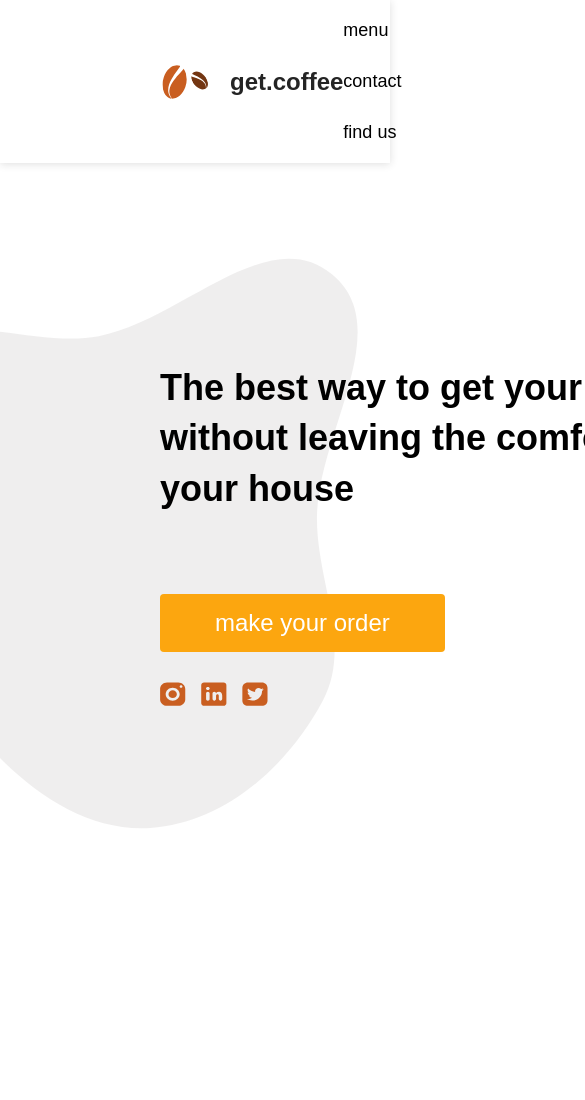
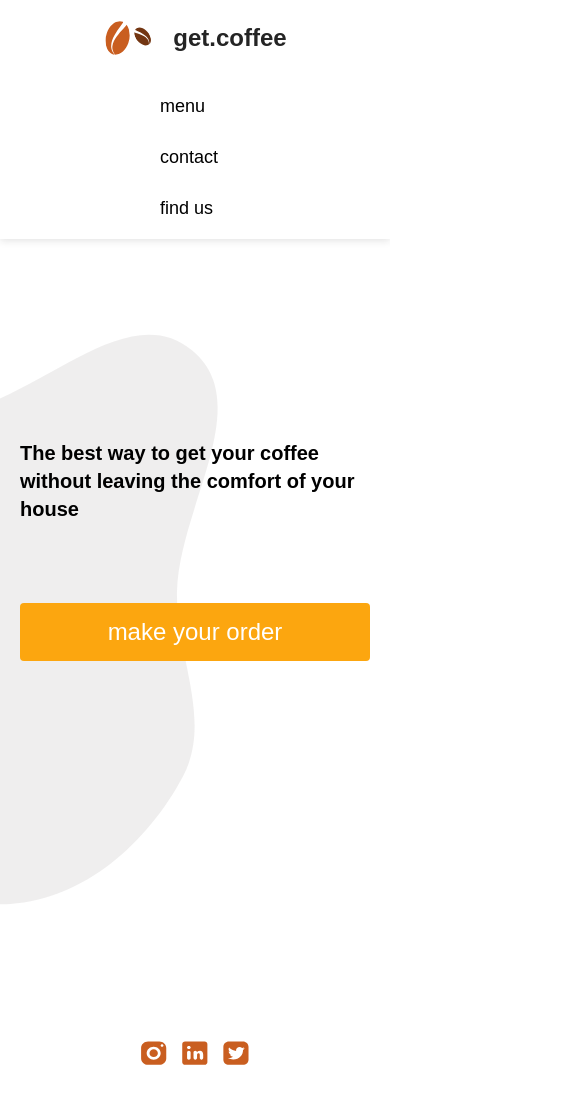
Before and after one commit to ItaloFL/get-coffee, a plain HTML site: page index.html in a window 390 px wide. Shown: the top 1100 px of the page, 585 px wide, since content can reach past the window. Before the commit the page ends 910 px from the top, so only its background shows below. Drawn offline with Linux system fonts and the light colour scheme.

Commit message:
Responsive

```diff
--- a/css/style.css
+++ b/css/style.css
@@ -103,3 +103,61 @@ body {
   right: -100px;
   z-index: -1;
 }
+
+@media (max-width: 1200px) {
+
+  .content {
+    grid-template-columns: 1fr;
+  }
+
+  .copo-container {
+    text-align: center;
+  }
+
+  .copo-container::after {
+    top: -140px;
+    right: -50px;
+
+  }
+}
+
+@media (max-width: 900px) {
+  .copo-container {
+    display: none;
+  }
+
+  .header {
+    flex-direction: column;
+    gap: 40px;
+  }
+
+  .titulo {
+    font-size: 1.25rem;
+    width: 350px;
+  }
+
+  .redes-container {
+    display: flex;
+    gap: 300px;
+  }
+
+  .call-to-action-container {
+    display: grid;
+    gap: 350px;
+  }
+
+  .order {
+    text-align: center;
+  }
+
+  .redes-sociais {
+    justify-self: end center;
+    justify-content: center;
+  }
+}
+
+@media (max-width: 800px) {
+  .content {
+    justify-content: center;
+  }
+}
--- a/index.html
+++ b/index.html
@@ -28,13 +28,16 @@
         house
       </h1>
 
+      <div class="call-to-action-container">
         <a href="" class="order">make your order</a>
+
 
         <ul class="redes-sociais">
           <li><img src="img/instagram.svg" alt="Logo do instagram"></li>
           <li><img src="img/linkedin.svg" alt="Logo do linkedin"></li>
           <li><img src="img/twitter.svg" alt="Logo do Twitter"></li>
         </ul>
+      </div>
     </div>
 
     <div class="copo-container">
```
Lines whose indentation alone changed are shown as unchanged.
